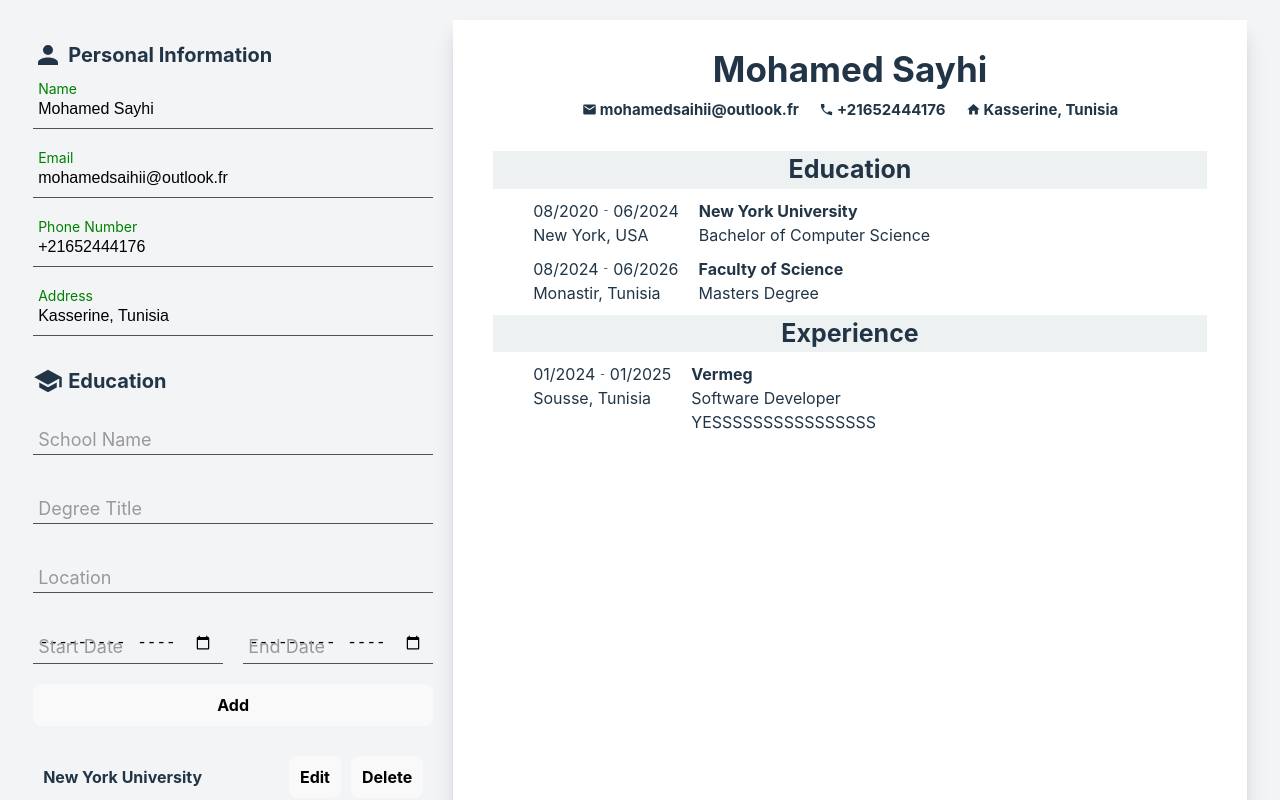
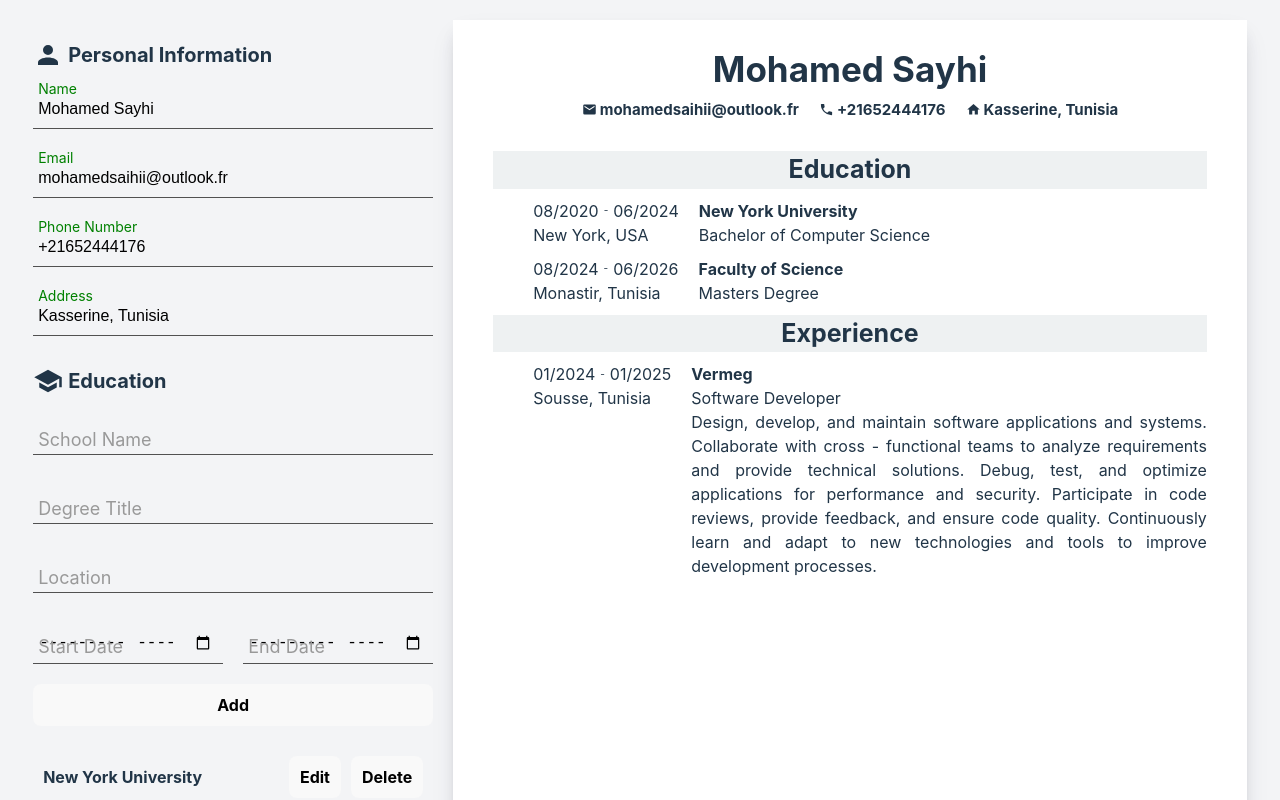
Before and after one commit to Mohamedsayhii/cv-application, a React (Vite) app: page / in a window 1280 px wide. Shown: the top 800 px of the page. Built offline with nearby package versions, Linux system fonts and the light colour scheme.

Commit message:
Justify the responsibilities text

```diff
--- a/src/App.jsx
+++ b/src/App.jsx
@@ -67,7 +67,10 @@ function App() {
 			location: 'Sousse, Tunisia',
 			startDate: '01/2024',
 			endDate: '01/2025',
-			responsibilities: 'YESSSSSSSSSSSSSSSS',
+			responsibilities: `Design, develop, and maintain software applications and systems. Collaborate with cross - functional teams to analyze requirements and provide technical solutions.
+				Debug, test, and optimize applications for performance and security.
+				Participate in code reviews, provide feedback, and ensure code quality.
+				Continuously learn and adapt to new technologies and tools to improve development processes.`,
 		},
 	]);
 
--- a/src/components/Experience.jsx
+++ b/src/components/Experience.jsx
@@ -22,7 +22,10 @@ export default function Education(props) {
 				<div className='degree'>
 					<p>{props.position}</p>
 				</div>
-				<div className='responsibilities'>
+				<div
+					className='responsibilities'
+					style={{ textAlign: 'justify' }}
+				>
 					<p>{props.responsibilities}</p>
 				</div>
 			</div>
```
